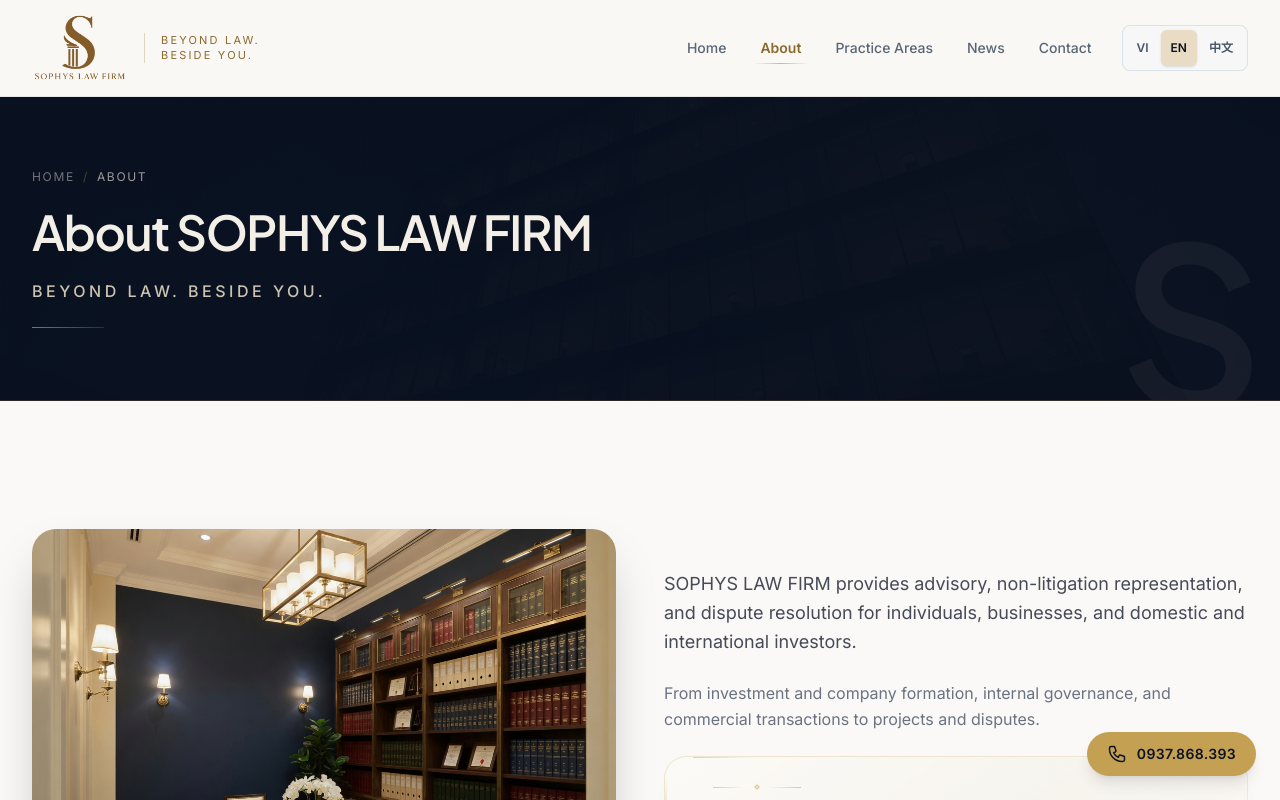
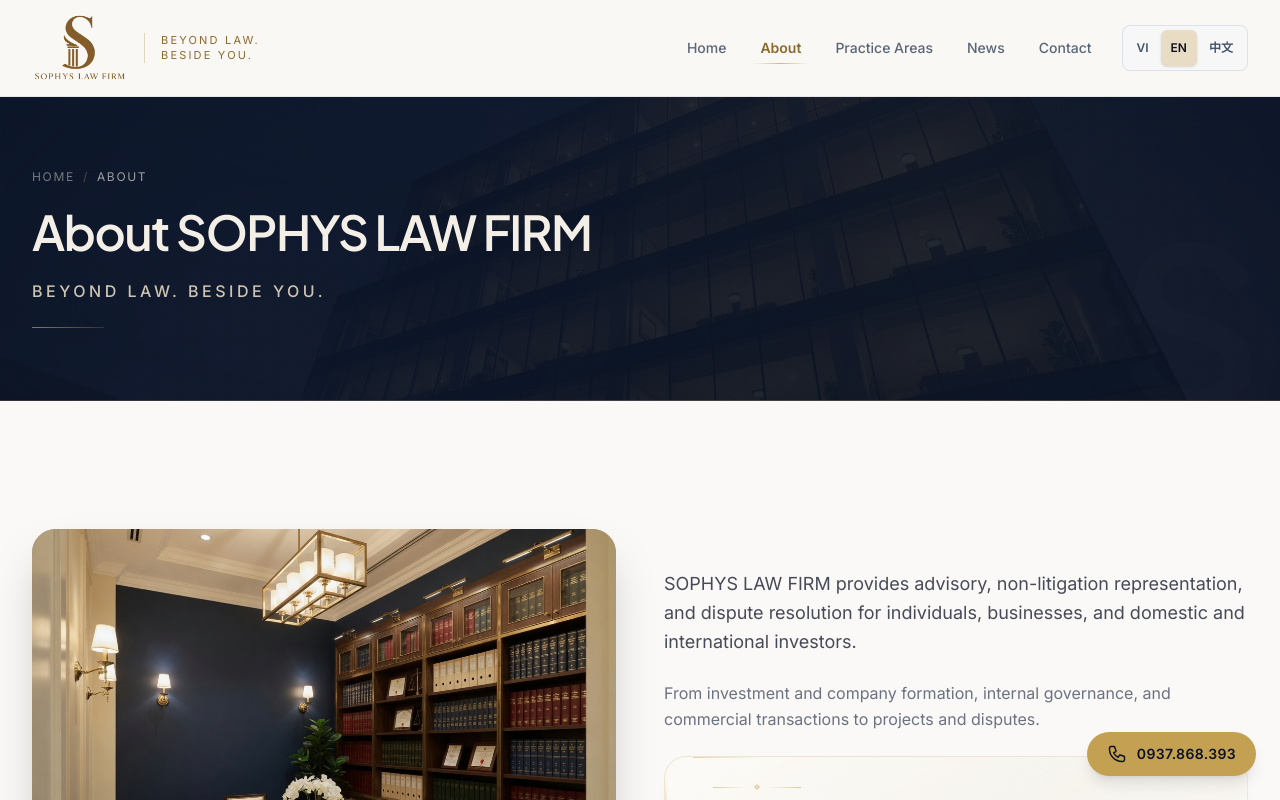
Before and after one commit to alejandrodev-vn/law-firm-website, a Next.js app: page /en/about in a window 1280 px wide. Shown: the top 800 px of the page. Built offline with nearby package versions, Linux system fonts and the light colour scheme.

Commit message:
Lighten page hero styling and fix about image loading flash.
Use CSS background layers for a brighter, consistent page header across dev and prod, add ProgressiveImage with a small fallback for the about office photo, and slightly compress the main office asset.

```diff
--- a/src/app/[locale]/about/page.tsx
+++ b/src/app/[locale]/about/page.tsx
@@ -1,7 +1,7 @@
-import Image from "next/image";
 import { useTranslations } from "next-intl";
 import { setRequestLocale } from "next-intl/server";
 import BrandMottoQuote from "@/components/BrandMottoQuote";
+import ProgressiveImage from "@/components/ProgressiveImage";
 import PageHeader from "@/components/PageHeader";
 import CredentialsBar from "@/components/CredentialsBar";
 import ClientsSection from "@/components/ClientsSection";
@@ -49,13 +49,15 @@
       <section className="py-16 sm:py-20 md:py-28 lg:py-32">
         <div className="mx-auto max-w-7xl px-4 md:px-6 lg:px-8">
           <div className="grid items-center gap-8 sm:gap-10 md:grid-cols-2 md:gap-12">
-            <div className="relative aspect-[4/3] overflow-hidden rounded-3xl shadow-2xl">
-              <Image
+            <div className="relative aspect-[4/3] overflow-hidden rounded-3xl bg-cream-dark shadow-2xl">
+              <ProgressiveImage
                 src="/images/about-office.jpg"
+                fallbackSrc="/images/about-office-fallback.jpg"
                 alt=""
                 fill
                 className="object-cover"
                 sizes="(max-width: 1024px) 100vw, 50vw"
+                priority
               />
             </div>
             <div className="space-y-6">
--- a/src/app/globals.css
+++ b/src/app/globals.css
@@ -232,11 +232,30 @@
 }
 
 .page-hero-editorial {
-  background-color: #08101f;
+  isolation: isolate;
+  background-color: #0f1a30;
   background-image:
-    radial-gradient(circle at 80% 20%, rgba(196, 160, 82, 0.09), transparent 42%),
-    radial-gradient(circle at 12% 88%, rgba(30, 42, 74, 0.38), transparent 48%),
-    radial-gradient(ellipse 70% 55% at 50% 100%, rgba(8, 16, 31, 0.85), transparent 65%);
+    radial-gradient(circle at 72% 18%, rgba(196, 160, 82, 0.14), transparent 44%),
+    radial-gradient(circle at 18% 82%, rgba(48, 68, 112, 0.28), transparent 50%),
+    radial-gradient(ellipse 80% 60% at 50% 0%, rgba(92, 118, 168, 0.16), transparent 58%),
+    radial-gradient(ellipse 70% 55% at 50% 100%, rgba(8, 16, 31, 0.55), transparent 65%);
+}
+
+.page-hero-photo {
+  background-image: url("/images/hero-building.jpg");
+  background-size: cover;
+  background-position: center 35%;
+  opacity: 0.24;
+}
+
+@media (min-width: 40rem) {
+  .page-hero-photo {
+    opacity: 0.28;
+  }
+}
+
+.page-hero-overlay {
+  background-color: rgba(10, 18, 34, 0.72);
 }
 
 .page-hero-arch-lines {
@@ -255,9 +274,10 @@
 }
 
 .page-hero-grain {
-  background-image: radial-gradient(rgba(255, 255, 255, 0.045) 0.6px, transparent 0.6px);
+  z-index: 3;
+  background-image: radial-gradient(rgba(255, 255, 255, 0.05) 0.6px, transparent 0.6px);
   background-size: 3px 3px;
-  opacity: 0.28;
+  opacity: 0.3;
   mix-blend-mode: soft-light;
 }
 
--- a/src/components/PageHeader.tsx
+++ b/src/components/PageHeader.tsx
@@ -1,4 +1,3 @@
-import Image from "next/image";
 import { Link } from "@/i18n/navigation";
 
 type Breadcrumb = {
@@ -19,20 +18,10 @@
 }: PageHeaderProps) {
   return (
     <section className="page-hero-editorial relative overflow-hidden border-b border-[rgba(198,156,77,0.16)] text-cream">
-      <div className="absolute inset-0 page-hero-arch-lines" aria-hidden />
-      <div className="absolute inset-0 page-hero-grain" aria-hidden />
-
-      <div className="absolute inset-0">
-        <Image
-          src="/images/hero-building.jpg"
-          alt=""
-          fill
-          className="object-cover object-[center_35%] opacity-[0.14] sm:opacity-[0.18]"
-          sizes="100vw"
-          priority
-        />
-      </div>
-      <div className="absolute inset-0 bg-[#08101F]/88" aria-hidden />
+      <div className="absolute inset-0 z-0 page-hero-arch-lines" aria-hidden />
+      <div className="absolute inset-0 z-[1] page-hero-photo" aria-hidden />
+      <div className="absolute inset-0 z-[2] page-hero-overlay" aria-hidden />
+      <div className="absolute inset-0 z-[3] page-hero-grain" aria-hidden />
 
       <div
         aria-hidden
@@ -41,7 +30,7 @@
         S
       </div>
 
-      <div className="relative mx-auto flex min-h-[200px] max-w-7xl flex-col justify-center px-4 py-12 sm:min-h-[240px] sm:py-14 md:min-h-[280px] md:px-6 md:py-16 lg:min-h-[300px] lg:px-8 lg:py-[4.5rem]">
+      <div className="relative z-10 mx-auto flex min-h-[200px] max-w-7xl flex-col justify-center px-4 py-12 sm:min-h-[240px] sm:py-14 md:min-h-[280px] md:px-6 md:py-16 lg:min-h-[300px] lg:px-8 lg:py-[4.5rem]">
         {breadcrumb && (
           <nav
             aria-label="Breadcrumb"
--- /dev/null
+++ b/src/components/ProgressiveImage.tsx
@@ -0,0 +1,42 @@
+"use client";
+
+import { useState } from "react";
+import Image, { type ImageProps } from "next/image";
+
+type Props = Omit<ImageProps, "onLoad" | "placeholder" | "blurDataURL"> & {
+  fallbackSrc: string;
+};
+
+export default function ProgressiveImage({
+  src,
+  fallbackSrc,
+  alt,
+  className = "",
+  priority = false,
+  ...rest
+}: Props) {
+  const [loaded, setLoaded] = useState(false);
+
+  return (
+    <>
+      <Image
+        src={fallbackSrc}
+        alt=""
+        aria-hidden
+        className={`${className} scale-[1.02] blur-[1px]`}
+        priority={priority}
+        {...rest}
+      />
+      <Image
+        src={src}
+        alt={alt}
+        className={`${className} transition-opacity duration-500 ease-out motion-reduce:transition-none ${
+          loaded ? "opacity-100" : "opacity-0"
+        }`}
+        priority={priority}
+        onLoad={() => setLoaded(true)}
+        {...rest}
+      />
+    </>
+  );
+}
```
Also changed, not shown: public/images/about-office-fallback.jpg (added), public/images/about-office.jpg.
